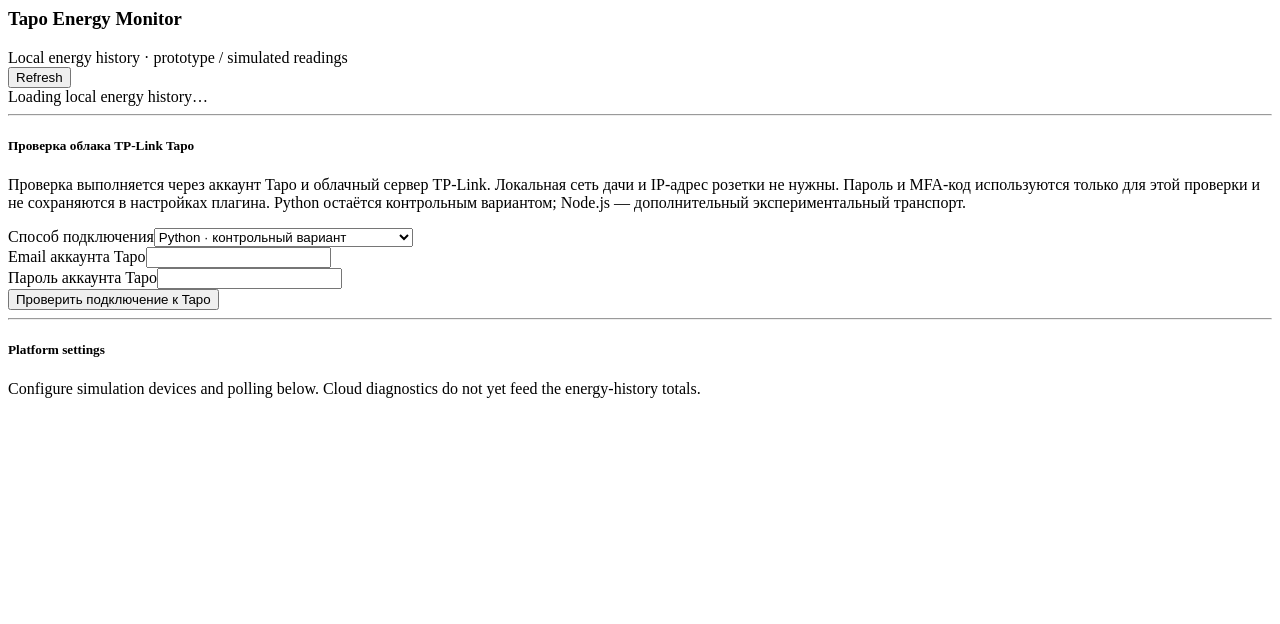
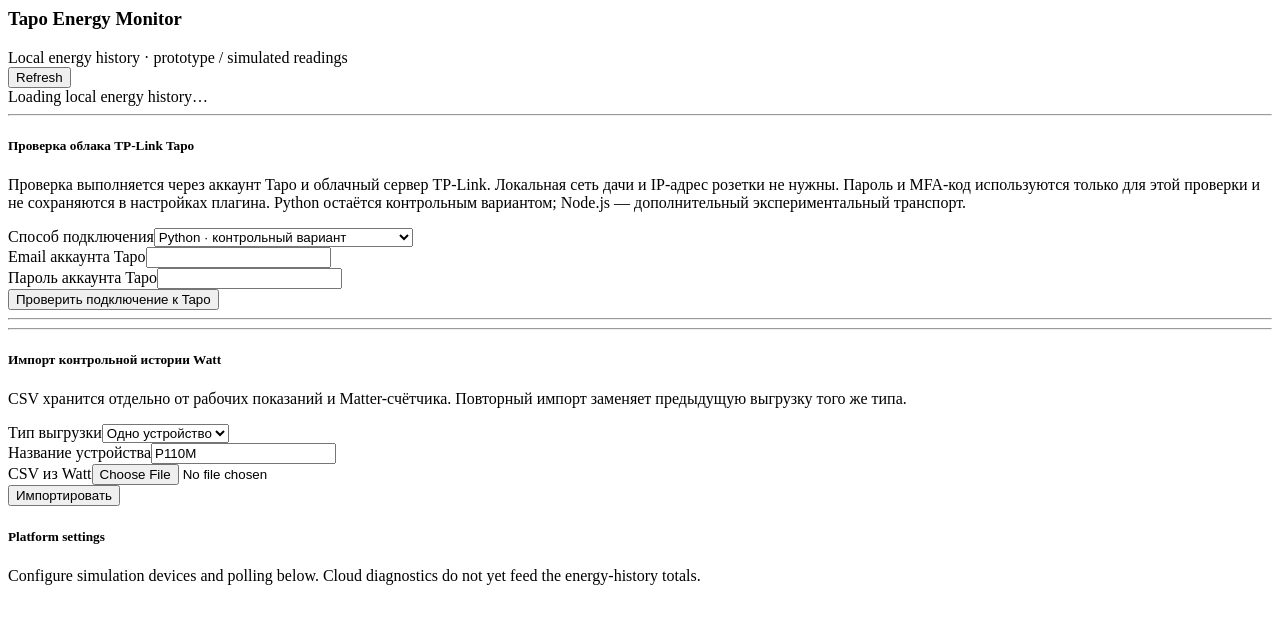
Before and after one commit to vitva/homebridge-tapo-energy-monitor, a website: page homebridge-ui/public/index.html in a window 1280 px wide. Drawn offline with Linux system fonts and the light colour scheme.

Commit message:
Add missing Watt CSV import controls to UI

```diff
--- a/homebridge-ui/public/index.html
+++ b/homebridge-ui/public/index.html
@@ -47,6 +47,17 @@
   </div>
   <div id="tapo-test-result" class="mt-3" aria-live="polite"></div>
   <hr class="my-4">
+  <hr class="my-4">
+  <h5>Импорт контрольной истории Watt</h5>
+  <p class="text-muted small">CSV хранится отдельно от рабочих показаний и Matter-счётчика. Повторный импорт заменяет предыдущую выгрузку того же типа.</p>
+  <div class="row g-2 align-items-end">
+    <div class="col-12 col-md-3"><label class="form-label" for="watt-kind">Тип выгрузки</label><select id="watt-kind" class="form-select"><option value="individual">Одно устройство</option><option value="aggregate">Все устройства</option></select></div>
+    <div class="col-12 col-md-3" id="watt-label-wrap"><label class="form-label" for="watt-label">Название устройства</label><input id="watt-label" class="form-control" type="text" value="P110M"></div>
+    <div class="col-12 col-md-4"><label class="form-label" for="watt-file">CSV из Watt</label><input id="watt-file" class="form-control" type="file" accept=".csv,text/csv"></div>
+    <div class="col-12 col-md-2"><button id="watt-import" class="btn btn-primary w-100" type="button">Импортировать</button></div>
+  </div>
+  <div id="watt-status" class="small mt-2" role="status"></div>
+  <div id="watt-results" class="mt-3"></div>
   <h5>Platform settings</h5>
   <p class="text-muted small">Configure simulation devices and polling below. Cloud diagnostics do not yet feed the energy-history totals.</p>
   <div id="settings-form"></div>
```
